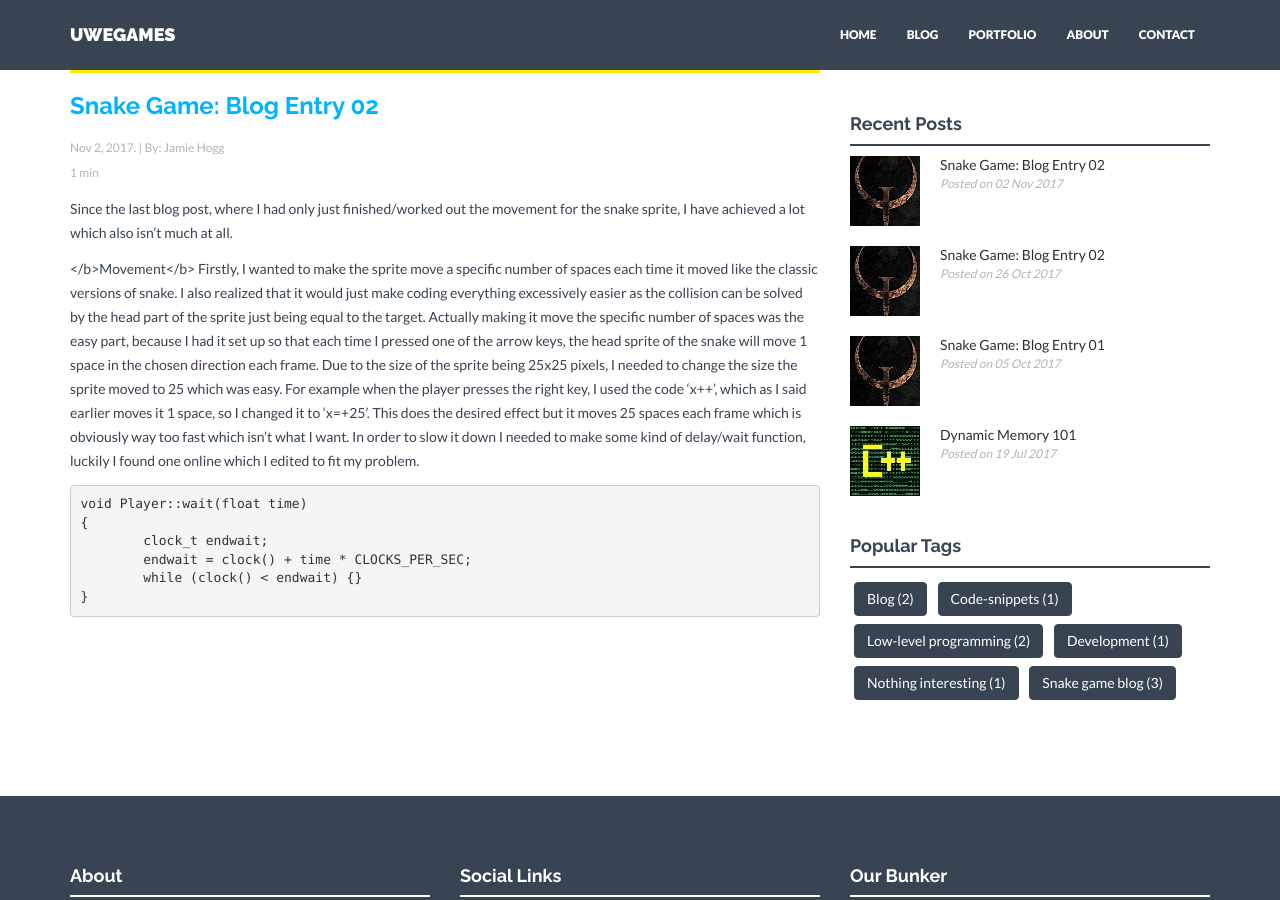
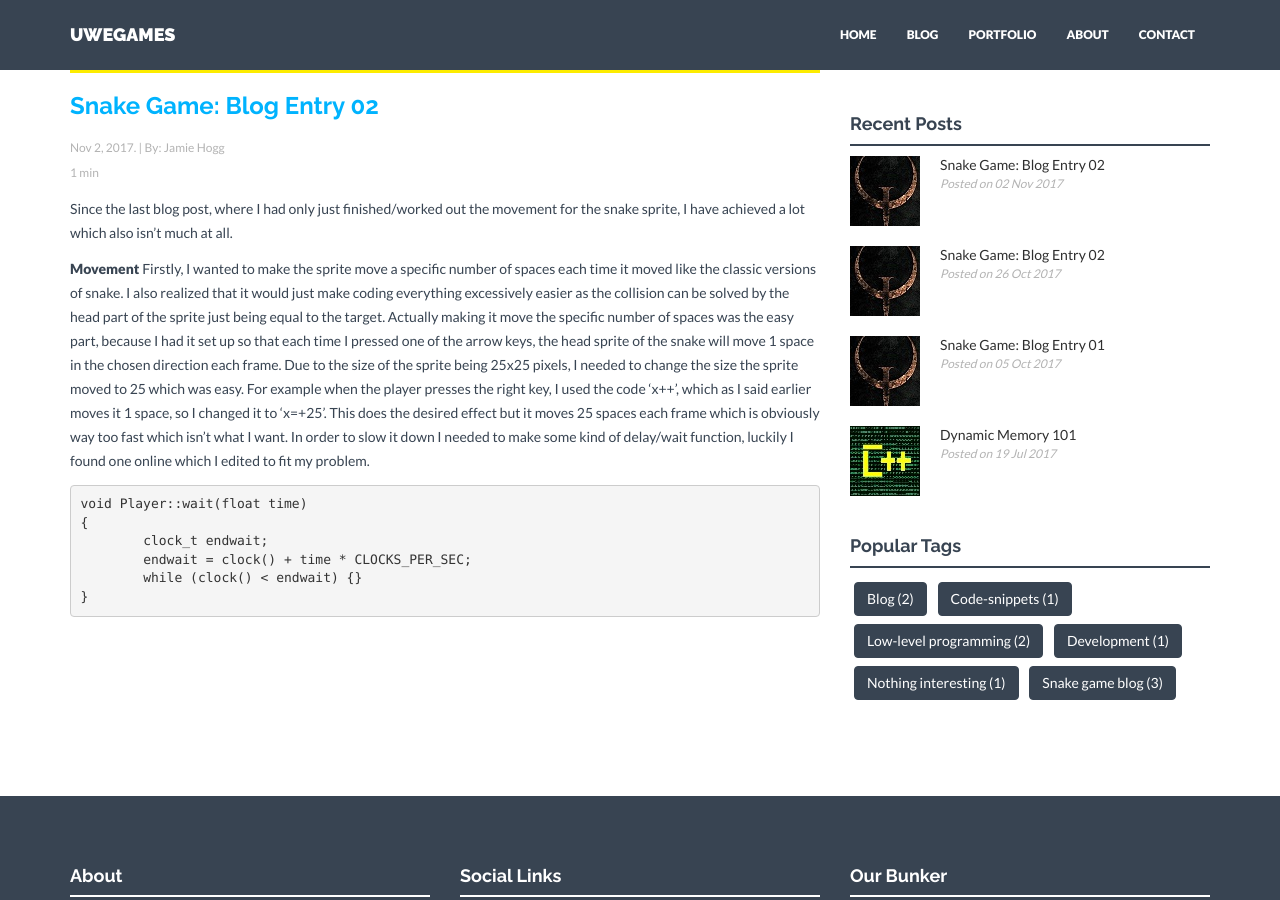
Before and after one commit to JamieHogg/JamieHogg.github.io, a Jekyll site: the page built from _posts/2017-11-02-snake_game.markdown, in a window 1280 px wide and 900 px high, scrolled down 536 px. Built offline with Jekyll 4.4.1, drawn with Linux system fonts in a browser that asks for light colours; nearby versions of some CDN libraries.

```diff
--- a/_posts/2017-11-02-snake_game.markdown
+++ b/_posts/2017-11-02-snake_game.markdown
@@ -10,7 +10,7 @@ thumb: quake_thumb.jpg
 ---
 Since the last blog post, where I had only just finished/worked out the movement for the snake sprite, I have achieved a lot which also isn't much at all.
 
-</b>Movement</b>
+<b>Movement</b>
 Firstly, I wanted to make the sprite move a specific number of spaces each time it moved like the classic versions of snake. I also realized that it would just make coding everything excessively easier as the collision can be solved by the head part of the sprite just being equal to the target. Actually making it move the specific number of spaces was the easy part, because I had it set up so that each time I pressed one of the arrow keys, the head sprite of the snake will move 1 space in the chosen direction each frame. Due to the size of the sprite being 25x25 pixels, I needed to change the size the sprite moved to 25 which was easy.
 For example when the player presses the right key, I used the code 'x++', which as I said earlier moves it 1 space, so I changed it to 'x=+25'. This does the desired effect but it moves 25 spaces each frame which is obviously way too fast which isn't what I want.
 In order to slow it down I needed to make some kind of delay/wait function, luckily I found one online which I edited to fit my problem.
```
